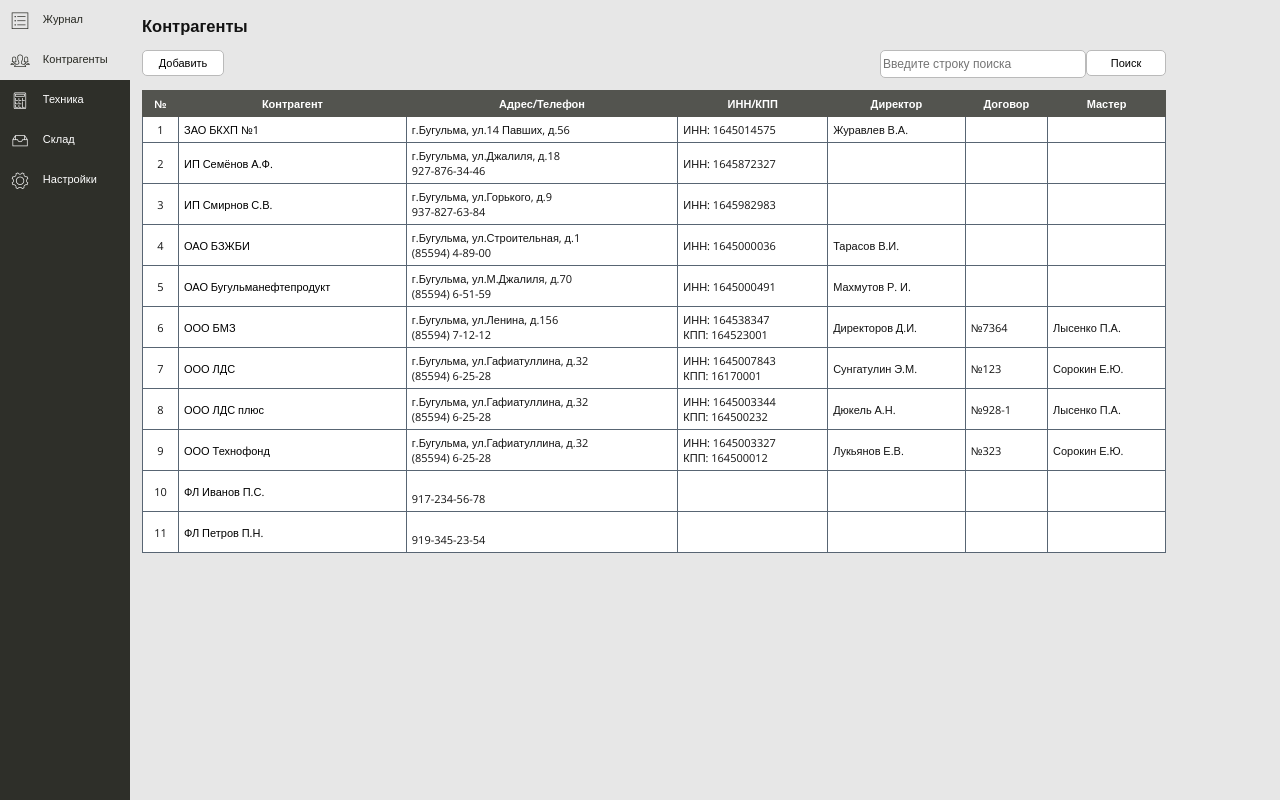
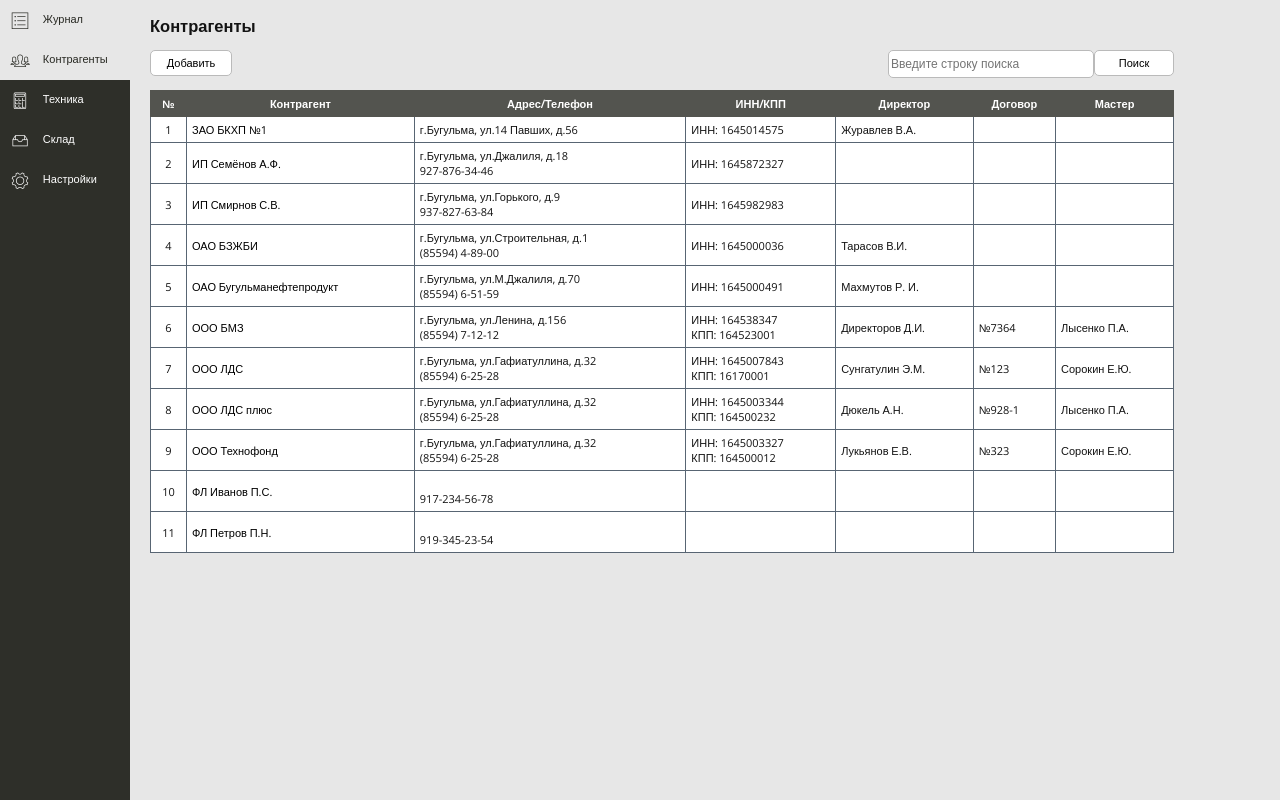
Before and after one commit to dipgrog/lds, a PHP site: page /index.php?page=client in a window 1280 px wide. Run offline with PHP 8.4, Linux system fonts and the light colour scheme; data comes from the database, SQL or seed files in the repository; some web fonts are replaced.

Commit message:
lside remove

```diff
--- a/css/form.css
+++ b/css/form.css
@@ -108,6 +108,14 @@ table tr:hover{
 
 
 /* --- END ----- Color Palett */
+
+.fill{
+    /* display: inline-block; */
+    width: 100%;
+    height: 100%;
+    padding: 0;
+    margin: 0;
+}
 
 .btn{
     display: inline-block;
@@ -551,9 +559,9 @@ table td {
 
 #content{
     float: left;
-    display: inline-block;
-    /* position: relative; */
-    /* left: 150px; */
+    display: block;
+    position: relative;
+    left: 150px;
     /*margin: auto;*/
     /*padding: auto;*/
     width: 80%;
--- a/layout/client.php
+++ b/layout/client.php
@@ -11,7 +11,7 @@
 
     <div class="container">
 
-        <div class="lside">&nbsp</div>
+        <!-- <div class="lside">&nbsp</div> -->
         <div id="content">
             <div id="title">
                 <h2>Контрагенты</h2>
@@ -108,7 +108,9 @@
                             echo "<td id='fst'>{$i}</td>";
                             echo "<td>";
                             echo "<a href='?page=clientedit&id=$id'>";
+                            echo "<div class='fill'>";
                             echo "$opf $shortname";
+                            echo "</div>";
                             echo "</a>";
                             echo "</td>";
 
--- a/layout/clientedit.php
+++ b/layout/clientedit.php
@@ -116,7 +116,7 @@ if (isset($_SERVER['HTTP_REFERER'])){
 
  <div class="container">
 
- 	<div class="lside">&nbsp</div>
+ 	<!-- <div class="lside">&nbsp</div> -->
  	<div id="content">
  		<div id="title">
  			<h2> <?php echo $title ?> </h2>
--- a/layout/journal.php
+++ b/layout/journal.php
@@ -20,7 +20,7 @@
  ?>
     <div class="container">
 
-        <div class="lside">&nbsp</div>
+        <!-- <div class="lside">&nbsp</div> -->
         <div id="content">
             <div id="title">
                 <h2>Журнал учета выполненных работ</h2>
--- a/layout/object.php
+++ b/layout/object.php
@@ -1,6 +1,6 @@
 <div class="container">
 
-	<div class="lside">&nbsp</div>
+	<!-- <div class="lside">&nbsp</div> -->
 	<div id="content">
 		<div id="title">
 			<h2>Техника на учёте</h2>
--- a/layout/order.php
+++ b/layout/order.php
@@ -16,7 +16,7 @@ if (isset($_SERVER['HTTP_REFERER'])){
 
 <div class="container">
 
-	<div class="lside">&nbsp</div>
+	<!-- <div class="lside">&nbsp</div> -->
 	<div id="content">
 		<div id="title">
 			<h2> <?php echo $title ?> </h2>
--- a/layout/settings.php
+++ b/layout/settings.php
@@ -171,7 +171,7 @@ if (isset($_POST['submit'])){
 
 
     <?php if(isset($_GET['page'])){$page = $_GET['page'];} ?>
-    <div class="lside">&nbsp</div>
+    <!-- <div class="lside">&nbsp</div> -->
     <div id="content">
         <div id="title">
             <h2>Настройки справочников</h2>
--- a/layout/store.php
+++ b/layout/store.php
@@ -20,7 +20,7 @@ if (isset($_POST['submit'])){
 ?>
 <div class="container">
 
-    <div class="lside">&nbsp</div>
+    <!-- <div class="lside">&nbsp</div> -->
     <div id="content">
         <div id="title">
             <h2>Заявки на комплектующие и расходные материалы</h2>
```
